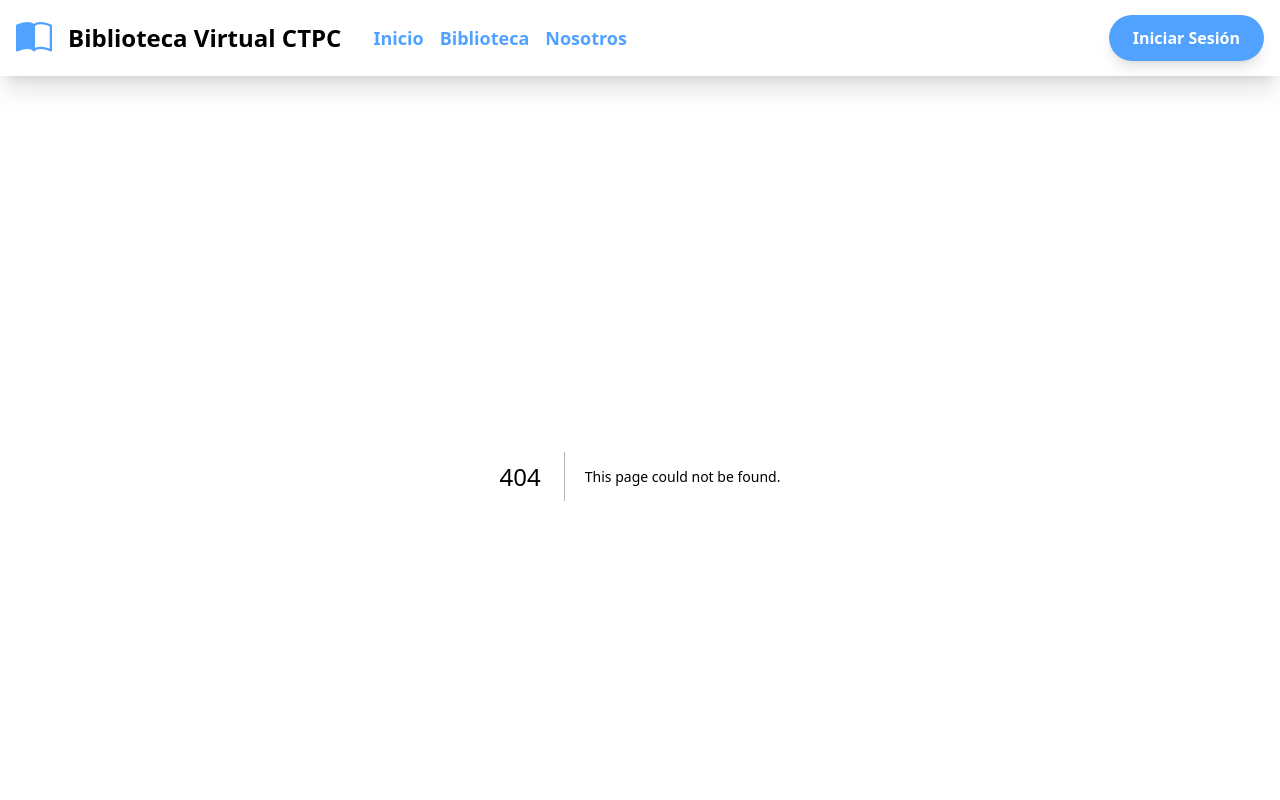
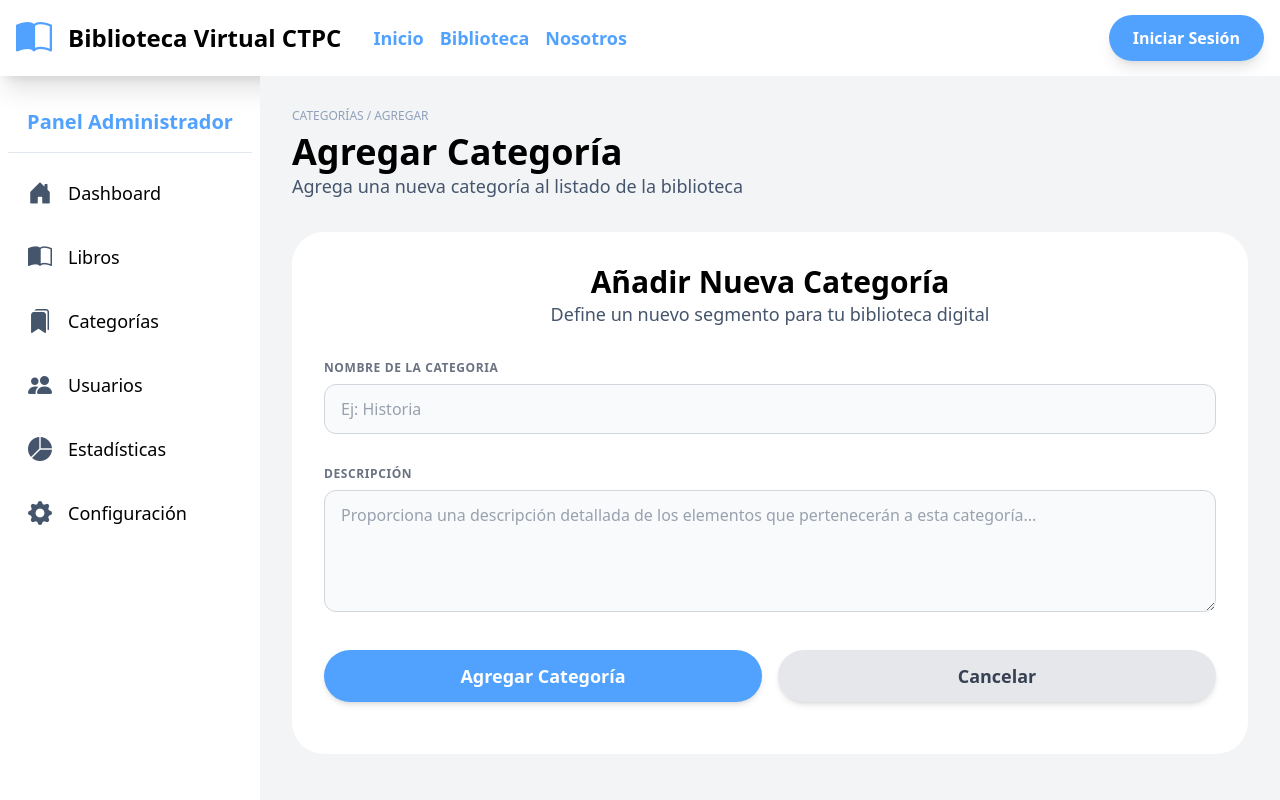
Before and after one commit to DilanMS28/biblioteca_digital, a Next.js app: page /admin/categories/create in a window 1280 px wide. Before the commit this address had no page. Shown: the top 800 px of the page. Built offline with nearby package versions, Linux system fonts and the light colour scheme.

Commit message:
Funcion: Agrega la función para agregar una categoría a la biblioteca

```diff
--- /dev/null
+++ b/src/Schemas/CategorySchema.ts
@@ -0,0 +1,10 @@
+import { z } from "zod";
+
+//schemas de zod
+export const DraftCategorySchema = z.object({
+    name: z.string(),
+    description: z.string()
+})
+
+//exportar los types
+export type DraftCategoryType = z.infer<typeof DraftCategorySchema>;
--- /dev/null
+++ b/src/app/admin/categories/create/page.tsx
@@ -0,0 +1,23 @@
+import TitleSection from '@/components/ui/TitleSection'
+import CategoryForm from '@/features/categories/components/CategoryForm'
+import { ToastContainer } from 'react-toastify'
+
+export default function page() {
+    return (
+        <>
+            <TitleSection
+                title='Agregar Categoría'
+                description='Agrega una nueva categoría al listado de la biblioteca'
+                route='categorías / agregar'
+            />
+
+            <div className='mx-auto p-8 bg-white rounded-4xl'>
+                <h3 className='font-bold text-3xl text-center'>Añadir Nueva Categoría</h3>
+                 <p className='text-slate-600 text-lg text-center mb-8'>Define un nuevo segmento para tu biblioteca digital</p>
+
+                <CategoryForm />
+            </div>
+            <ToastContainer />
+        </>
+    )
+}
--- /dev/null
+++ b/src/app/admin/categories/page.tsx
@@ -0,0 +1,16 @@
+import ButtonActionForm from "@/components/ui/ButtonActionForm";
+import TitleSection from "@/components/ui/TitleSection";
+
+export default function page() {
+  return (
+    <>
+      <TitleSection title="Gestión de Categorías" description="Organizar y Gestionar la Taxonomía Académica de la Biblioteca Virtual" route="admin / categorías" />
+
+       <ButtonActionForm
+          text="+ Agregar Categoría"
+          href="/admin/categories/create"
+       />
+
+    </>
+  )
+}
--- /dev/null
+++ b/src/features/categories/categoryAction.ts
@@ -0,0 +1,20 @@
+//Conectar con el frontend
+import { DraftCategoryType } from "@/Schemas/CategorySchema";
+import { createCategory } from "./categoryService";
+
+export async function createCategoryAction(formData: DraftCategoryType) {
+  const data = {
+    name: formData.name,
+    description: formData.description,
+  };
+
+  if (!data.name || !data.description) {
+    return { sucess: false, message: "Nombre o Descripción requeridos" };
+  }
+
+  try {
+    await createCategory(data);
+  } catch (error: any) {
+    return { success: false, message: "Ocurrió un Error al Agregar la Categoría" };
+  }
+}
--- /dev/null
+++ b/src/features/categories/categoryService.ts
@@ -0,0 +1,13 @@
+"use server";
+import { createClient } from "@/lib/supabase/server";
+import { DraftCategoryType } from "@/Schemas/CategorySchema";
+
+export async function createCategory(category: DraftCategoryType) {
+  const supabase = await createClient();
+
+  const { data, error } = await supabase.from("categories").insert(category);
+
+  if (error) throw new Error(error.message);
+
+  return data;
+}
--- /dev/null
+++ b/src/features/categories/components/CategoryForm.tsx
@@ -0,0 +1,62 @@
+'use client'
+import ErrorMessage from '@/components/ui/ErrorMessage';
+import { DraftCategoryType } from '@/Schemas/CategorySchema';
+import { useForm } from 'react-hook-form';
+import { createCategoryAction } from '../categoryAction';
+import { toast } from 'react-toastify';
+
+export default function CategoryForm() {
+    const { register, handleSubmit, formState: { errors }, reset } = useForm<DraftCategoryType>();
+
+    const handleSubmitCategories = async (data: DraftCategoryType) => {
+        const result = await createCategoryAction(data);
+
+        if(result?.message) {
+            toast.error(result.message || "Error al Agregar Categoría")
+        }else{
+            toast.success("Categoría Agregada Correctamente")
+        }
+        reset();
+    }
+
+    return (
+        <form onSubmit={handleSubmit(handleSubmitCategories)} className='space-y-8'>
+            <div className="relative">
+                <label className="text-xs font-semibold text-gray-500 mb-2 block uppercase tracking-wider">Nombre de la Categoria</label>
+                <input
+                    type="text"
+                    placeholder="Ej: Historia"
+                    {...register("name", { required: "El nombre de la categoría es obligatorio" })}
+                    className="w-full px-4 py-3 border border-gray-300 rounded-xl bg-gray-50 focus:outline-none focus:border-blue-400 placeholder-gray-400"
+                />
+                {errors.name?.message && <ErrorMessage>{errors.name.message}</ErrorMessage>}
+            </div>
+
+            <div className="relative">
+                <label className="text-xs font-semibold text-gray-500 mb-2 block uppercase tracking-wider">Descripción</label>
+                <textarea
+                    placeholder="Proporciona una descripción detallada de los elementos que pertenecerán a esta categoría..."
+                    rows={4}
+                    {...register("description", { required: "La descripción de la categoría es obligatoria" })}
+                    className="w-full px-4 py-3 border border-gray-300 rounded-xl bg-gray-50 focus:outline-none focus:border-blue-400 placeholder-gray-400 resize-y min-h-[64px] max-h-[240px]"
+                />
+                {errors.description?.message && <ErrorMessage>{errors.description.message}</ErrorMessage>}
+            </div>
+
+            <div className="flex gap-4">
+                <button type="submit" className="w-full bg-blue-400 hover:bg-blue-500 transition text-white font-bold py-3 rounded-4xl mb-5 shadow-md text-lg cursor-pointer" >
+                    Agregar Categoría
+                </button>
+
+                <button
+                    type="button"
+                    onClick={() => reset()}
+                    className="w-full bg-gray-200 hover:bg-gray-300 transition text-gray-700 font-bold py-3 rounded-4xl mb-5 shadow-md text-lg cursor-pointer"
+                >
+                    Cancelar
+                </button>
+            </div>
+
+        </form>
+    )
+}
```
